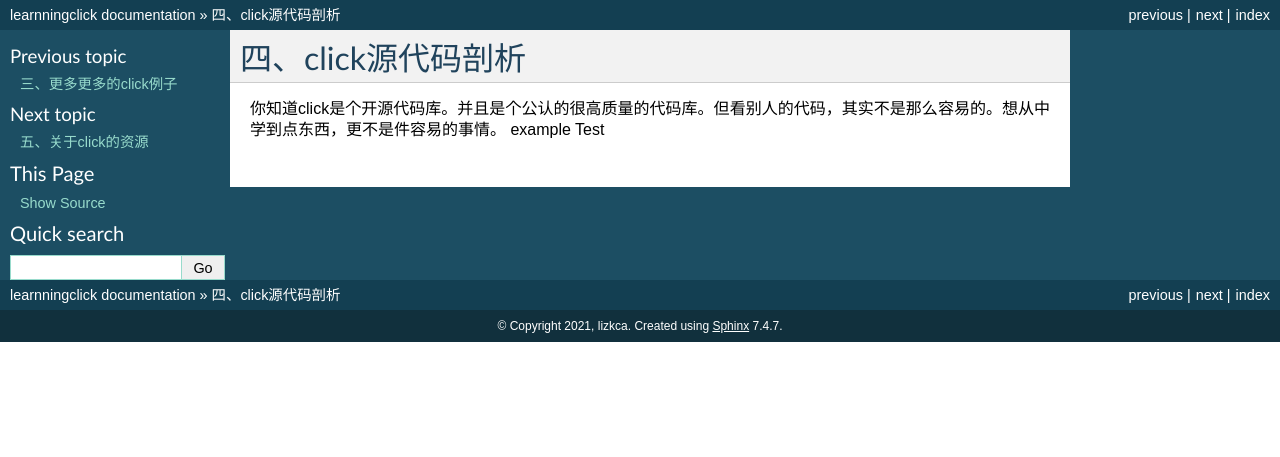
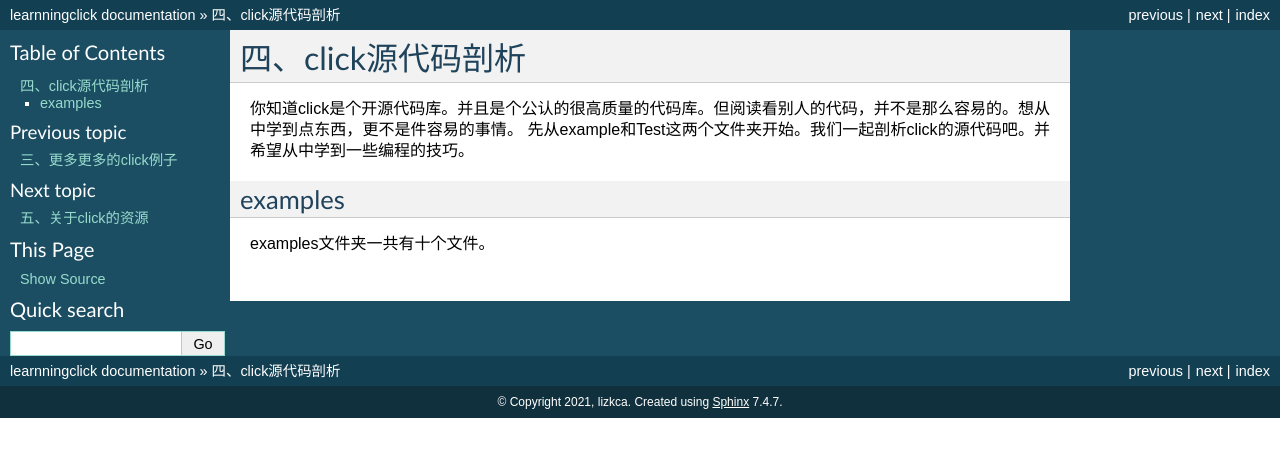
Before and after one commit to lizkca/learnningclick, a Sphinx documentation site: the page built from docs/chap4.rst, in a window 1280 px wide. Shown: the top 457 px of the page. Built offline with Sphinx 7.4.7, drawn with Linux system fonts in a browser that asks for light colours.

```diff
--- a/docs/chap11.rst
+++ b/docs/chap11.rst
@@ -1,2 +1,6 @@
-十一、我在学的时候容易犯的错误
+十一、在学的时候遇到的问题
 ==============================
+
+1.在pycharm中遇到没有按照xx，该如何解决？
+2.
+3.
--- a/docs/chap4.rst
+++ b/docs/chap4.rst
@@ -1,5 +1,8 @@
 四、click源代码剖析
 ===================
-你知道click是个开源代码库。并且是个公认的很高质量的代码库。但看别人的代码，其实不是那么容易的。想从中学到点东西，更不是件容易的事情。
-example
-Test
+你知道click是个开源代码库。并且是个公认的很高质量的代码库。但阅读看别人的代码，并不是那么容易的。想从中学到点东西，更不是件容易的事情。
+先从example和Test这两个文件夹开始。我们一起剖析click的源代码吧。并希望从中学到一些编程的技巧。
+
+examples
+--------
+examples文件夹一共有十个文件。
```
Also changed, not shown: docs/chap1.rst (+8 -1 lines).
